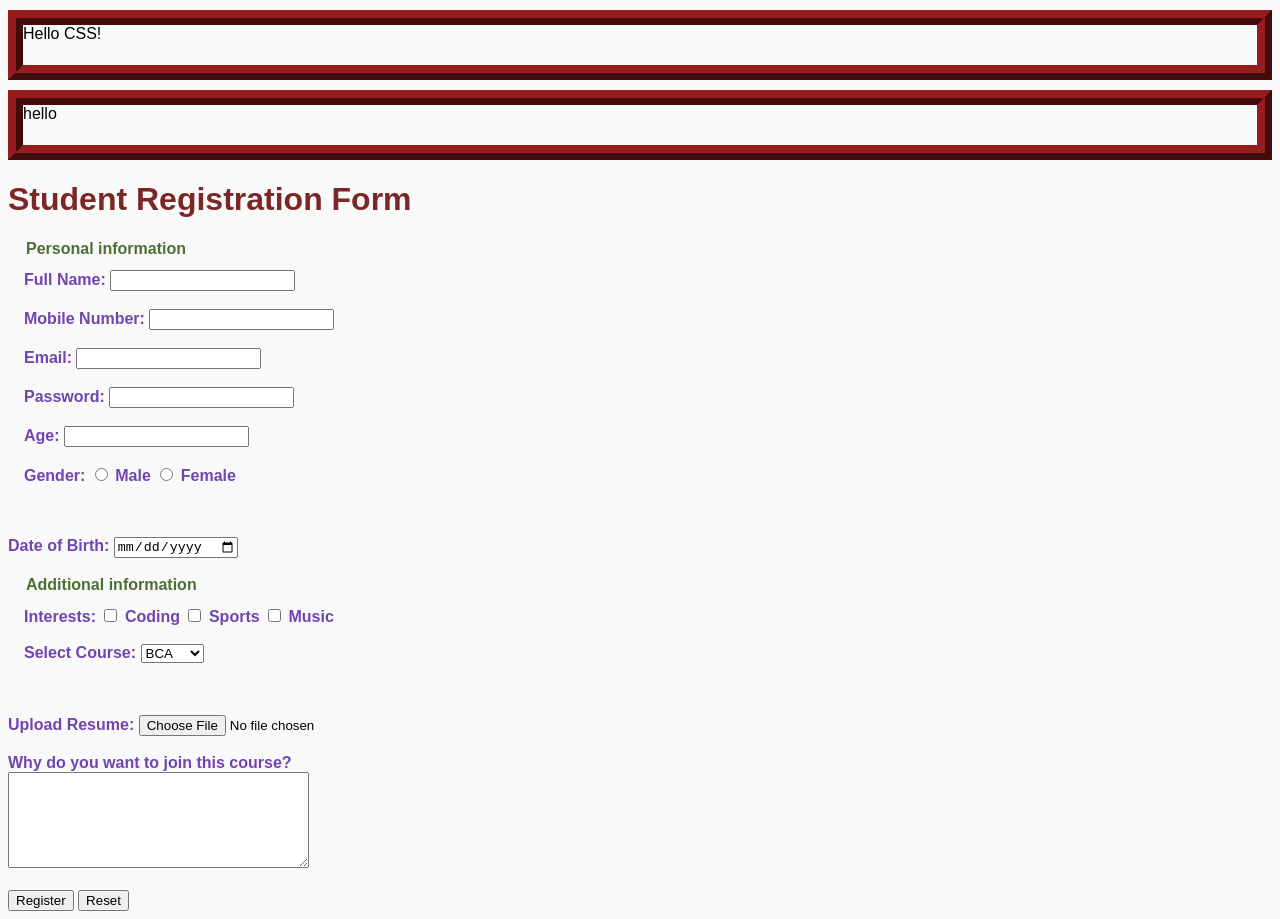
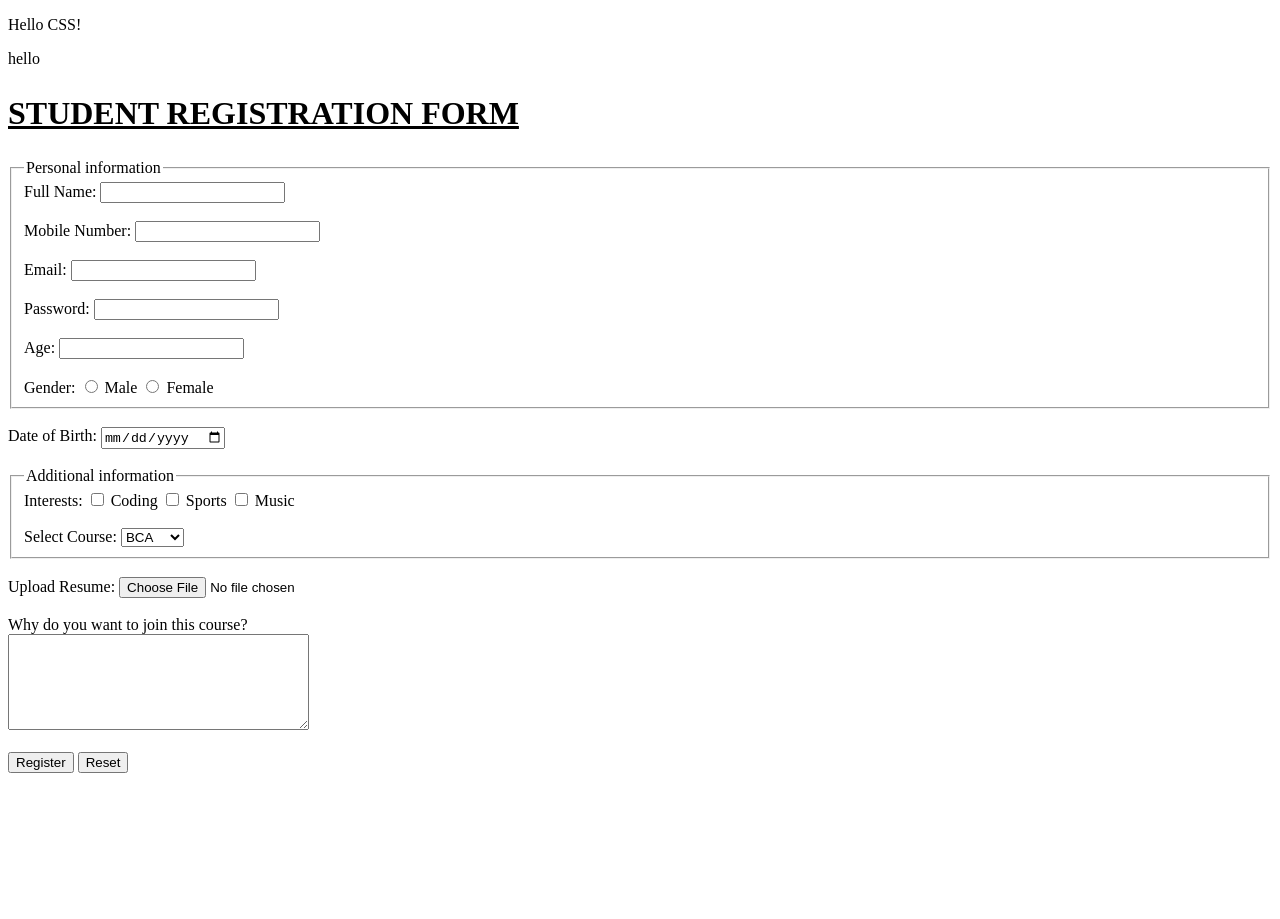
Before and after one commit to Ripuhan/webdev, a plain HTML site: page index.html in a window 1280 px wide. After the commit the page ends 800 px from the top, so only its background shows below. Drawn offline with Linux system fonts and the light colour scheme.

Commit message:
css added to h1 tag

```diff
--- a/style.css
+++ b/style.css
@@ -1,31 +1,7 @@
-
-body {
-  font-family: Arial, sans-serif;
-  background-color: rgb(250, 249, 249);
+h1 {
+  text-decoration: underline;
+  text-align: justify;
+  vertical-align: bottom;
+  text-transform: uppercase;
+  line-height: 150%;
 }
-
-h1 {
-  color: #7b2727;
-}
-
-p {
-    border: 15px ridge rgb(150, 29, 29);
-    height: 40px;
-    padding: 0px;
-    margin: 10px auto;
-    color:#000000;
-}
-legend {
-    color: #4d6f32;
-    font-weight: bold;
-}
-fieldset {
-    border: 2px solid #f9fafa;
-    padding: 12px;
-    margin-bottom: 20px;
-}
-label {
-     color: #7145af;
-    margin-bottom: 8px;
-    font-weight: bold;
-}
```
Also changed, not shown: text-properties.html (added, +12 -0 lines).
